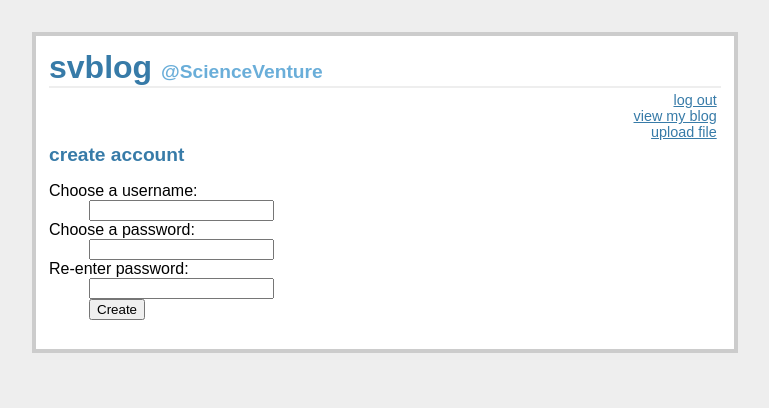
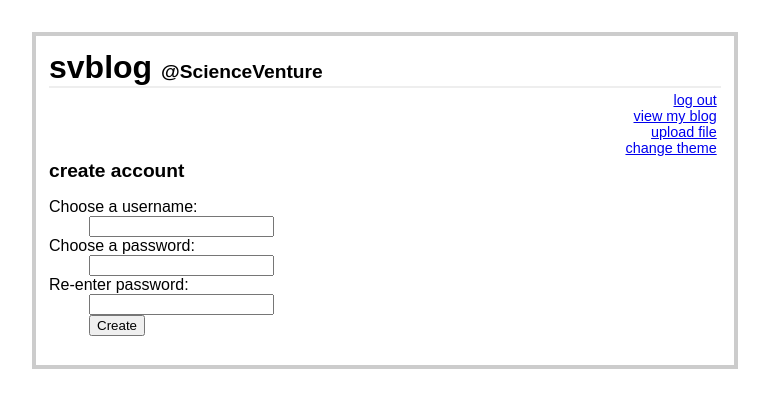
Before and after one commit to ToucheSir/svblog, a Flask app: page /create/ in a window 1280 px wide. Shown: the top 408 px of the page, without its empty margins (255-1024 px from the left). Run offline with Flask 2, Linux system fonts and the light colour scheme; the visitor is signed in with stand-in values (Sample User, id 1).

Commit message:
Added support for changed user themes, added two html templates"

```diff
--- a/app.py
+++ b/app.py
@@ -5,13 +5,13 @@
 # This file contains the main Flask
 # application logic for the project.
 
-import os
+import os, re
 from datetime import datetime, timedelta
 from flask import Flask, request, session, redirect, \
     url_for, render_template, flash, send_from_directory
 from flask.ext.sqlalchemy import SQLAlchemy
 from werkzeug import secure_filename
-from tools import get_user, has_file_access, valid_file, valid_user, display
+from tools import get_user, valid_file, valid_user, display
 from user import User, udb
 from upload import Upload, fdb
 from entry import Entry, edb
@@ -21,7 +21,7 @@
 
 def init_db():
     """
-    Create the initial user and file database tables.
+    Create the initial user, file and entry database tables.
     """
     udb.create_all()
     fdb.create_all()
@@ -45,6 +45,9 @@
     """
 
     error = None
+    if 'logged_in' not in session:
+        session['theme'] = app.config['DEFAULT_THEME']
+
     if request.method == 'POST':
         username = request.form['username']
 
@@ -65,15 +68,15 @@
                 user_instance.posting_enabled = False
                 udb.session.commit()
 
-            session['logged_in'] = username
-            session['posting_enabled'] = user_instance.posting_enabled
+            session['logged_in'], session['posting_enabled'], session['theme'] = \
+                username, user_instance.posting_enabled, user_instance.theme
             flash('Successfully logged in.')
             return redirect(url_for('entries', name=username))
     else:
-        return render_template('login.html')
+        return render_template('login.html', theme=session['theme'])
 
     display(error)
-    return render_template('login.html')
+    return render_template('login.html', theme=session['theme'])
 
 @app.route('/')
 def index():
@@ -82,10 +85,11 @@
 @app.route('/logout/')
 def logout():
     """
-    Logs a user out before returning to the login screen.
+    Logs a user out before returning to the login screen.`
     """
     session.pop('logged_in', None)
     session.pop('posting_enabled', None)
+    session['theme'] = app.config['DEFAULT_THEME']
     flash('Successfully logged out.')
     return redirect(url_for('login'))
 
@@ -95,30 +99,37 @@
     Allows a user to create a new account.
     """
     error = None
+    if 'logged_in' not in session:
+        session['theme'] = app.config['DEFAULT_THEME']
+
     if request.method == 'POST':
         # Get submitted values from fields.
-        username = request.form['username']
-        password = request.form['password-a']
+        username, password  = request.form['username'], request.form['password-a']
 
         # Check if there is a user by the same username in the database.
         user_instance = get_user(username)
         if user_instance is not None:
             error = 'Username is already taken.'
+        elif re.search(r'[^_a-zA-Z0-9]', username):
+            error = 'Username must only contain letters, numbers, and underscores.'
+        elif password == '':
+            error = 'Please enter a password.'
         elif password != request.form['password-b']:
             error = 'Passwords do not match.'
         else:
             # Add user to the database and log user in.
             user_instance = User(username, password)
+            user_instance.theme = app.config['DEFAULT_THEME']
             udb.session.add(user_instance)
             udb.session.commit()
 
             flash('Account created!')
-            session['logged_in'] = username
-            session['posting_enabled'] = user_instance.posting_enabled
+            session['logged_in'], session['posting_enabled'], session['theme'] = \
+                username, user_instance.posting_enabled, user_instance.theme
             return redirect(url_for('entries', name=username))
 
     display(error)
-    return render_template('create.html')
+    return render_template('create.html', theme=session['theme'])
 
 @app.route('/<name>/', methods=['GET', 'POST'])
 def entries(name):
@@ -128,14 +139,14 @@
     """
 
     if get_user(name) is not None:
+        session['theme'] = get_user(name).theme
         entries = [e for e in Entry.query.all()]
         entries.reverse()
         uploads = [dict(userid=f.userid, filename=f.filename) \
             for f in Upload.query.all()]
 
         if request.method == "POST":
-            title = request.form['title']
-            text = request.form['text']
+            title, text = request.form['title'], request.form['text']
 
             entry_instance = Entry(name, title, text)
             edb.session.add(entry_instance)
@@ -145,7 +156,7 @@
             return redirect(url_for('entries', name=name))
         else:
             return render_template('entries.html', username=name, \
-                uploads=uploads, entries=entries)
+                uploads=uploads, entries=entries, theme=session['theme'])
     else:
         display("User does not exist.")
         return redirect(url_for('login'))
@@ -185,7 +196,7 @@
                 return redirect(url_for('entries', name=name))
             else:
                 flash("Invalid filename or file type.")
-        return render_template('upload.html', username=name)
+        return render_template('upload.html', username=name, theme=session['theme'])
 
     # If an error occurs, display the error and
     # redirect to the appropriate page.
@@ -202,6 +213,51 @@
     """
     return send_from_directory(app.config['UPLOAD_FOLDER'], filename)
 
+@app.route('/<name>/theme/', methods=['GET', 'POST'])
+def change_theme(name):
+    """
+    This page will allow the user to change the appearance of their blog.
+    """
+
+    # Check if the user is logged in before allowing to change theme.
+    error = valid_user(name)
+    if error is None:
+        if request.method == 'POST':
+            new_theme = request.form['theme']
+            user_instance = get_user(name)
+
+            # Change the user's theme, change the theme in browser and
+            # store the changed theme in the user database.
+            user_instance.theme = session['theme'] = new_theme
+            udb.session.commit()
+
+            flash('Theme changed to %s.' % new_theme.lower())
+            return redirect(url_for('change_theme', name=name))
+
+        return render_template('theme.html', username=name, theme=session['theme'])
+
+    # If an error occurs, display the error and
+    # redirect to the appropriate page.
+    display(error)
+    if 'logged_in' in session:
+        return redirect(url_for('upload', name=session['logged_in']))
+    else:
+        return redirect(url_for('login'))
+
+@app.route('/<name>/all/')
+def view_users(name):
+    """
+    This page will allow the administrator to view the blogs of all registered users.
+    """
+
+    # Check if the logged in user is the administrator.
+    if 'logged_in' in session and session['logged_in'] == "admin":
+        users = [u for u in User.query.all()]
+        return render_template('all.html', username=name, users=users, theme=session['theme'])
+    else:
+        error = "Must be logged in as the administrator to access this page."
+        display(error)
+        return redirect(url_for('login'))
 
 if __name__ == "__main__":
     init_db()
--- a/entry.py
+++ b/entry.py
@@ -11,7 +11,7 @@
 
 app = Flask(__name__)
 app.config['SQLALCHEMY_DATABASE_URI'] = \
-    'sqlite://///Users/jamesgray/Desktop/Science Venture/svblog/data/entries.db'
+    'sqlite://///home/edesign/svblog/data/entries.db'
 
 # Create SQLAlchemy object for file database
 edb = SQLAlchemy(app)
--- a/settings.cfg
+++ b/settings.cfg
@@ -6,4 +6,5 @@
 
 DEBUG = True
 SECRET_KEY = '\x8a\xb7\xc08\x16V\x03\xa5\x81\x82'
-UPLOAD_FOLDER = '/Users/jamesgray/Desktop/Science Venture/svblog/uploads/'
+UPLOAD_FOLDER = '/home/edesign/svblog/uploads/'
+DEFAULT_THEME = "blue"
--- a/static/style.css
+++ b/static/style.css
@@ -5,19 +5,97 @@
 *  Contains style rules for all pages.
 */
 
-body            { font-family: 'Myriad Pro', sans-serif; background: #eee; }
-a, h1, h2       { color: #377ba8; }
-h1, h2          { margin: 0; }
-h1              { border-bottom: 2px solid #eee; }
-h2              { font-size: 1.2em; }
+body.blue { background: #cee5F5; }
+body.green { background: #cef6d4; }
+body.red { background: #ffa294; }
+body.orange { background: #FFc392; }
+body.white { background: #fff; }
+body.black { background: #000; }
 
-.page           { margin: 2em auto; width: 42em; border: 4px solid #ccc; padding: 0.8em; background: white; }
-.entries        { list-style: none; margin: 0.8em; padding: 0; border-bottom: 2px solid #eee; }
-.entries li     { margin: 0.8em 1.2em; }
-.entries li h2  { margin-left: -1em; }
-.add-entry      { font-size: 0.9em; border-bottom: 2px solid #eee; }
-.add-entry dl   { font-weight: bold; }
-.navigation     { text-align: right; font-size: 0.9em; padding: 0.3em; }
-.flash          { background: #cee5F5; padding: 0.5em; margin: 0.5em; }
+body {
+    font-family: 'Myriad Pro', sans-serif;
+}
 
-#subtitle       { color: #6AAED9; font-size: 0.6em; }
+a.blue, h1.blue, h2.blue, h4.blue { color: #377ba8; }
+a.green, h1.green, h2.green, h4.green { color: #37a87b; }
+a.red, h1.red, h2.red, h4.red { color: #a83737; }
+a.orange, h1.orange, h2.orange, h4.orange { color: #FF8C00; }
+a.white, h1.white, h2.white, h4.white { color: #000;}
+a.black, h1.black, h2.black, h4.black, p.black { color: #fff;}
+
+h1, h2 {
+    margin: 0;
+}
+
+h1 {
+    border-bottom: 2px solid #eee;
+}
+
+h2 {
+    font-size: 1.2em;
+}
+
+.page {
+    margin: 2em auto;
+    width: 42em;
+    border: 4px solid #ccc;
+    padding: 0.8em;
+    background: white;
+}
+
+.black .page { background: #222; }
+
+.entries {
+    list-style: none;
+    margin: 0.8em;
+    padding: 0;
+    border-bottom: 2px solid #eee;
+}
+
+.black .entries { color: #fff; }
+
+.entries li {
+    margin: 0.8em 1.2em;
+}
+
+.entries li h2 {
+    margin-left: -1em;
+}
+
+.add-entry {
+    font-size: 0.9em;
+    border-bottom: 2px solid #eee;
+}
+
+.add-entry dl {
+    font-weight: bold;
+}
+
+.navigation {
+    text-align: right;
+    font-size: 0.9em;
+    padding: 0.3em;
+}
+
+.blue .flash { background: #cee5F5; }
+.green .flash { background: #cef6d4; }
+.red .flash { background: #ffa294; }
+.orange .flash { background: #ffc392;}
+.white .flash { background: #ddd; }
+.black .flash { background: #444; color: #fff;}
+
+.flash {
+    padding: 0.5em;
+    margin: 0.5em;
+}
+
+.blue .subtitle { color: #6aaed9; }
+.green .subtitle { color: #6adbae; }
+.red .subtitle { color: #db6a6a; }
+.orange .subtitle { color: #FFbf33;}
+.white .subtitle { color: #bbb; }
+.black .subtitle { color: #aaa; }
+
+.subtitle {
+    font-size: 0.6em;
+}
--- a/templates/create.html
+++ b/templates/create.html
@@ -7,7 +7,7 @@
 
 {% extends "index.html" %}
 {% block body %}
-	<h2>create account</h2>
+	<h2 class="{{ theme }}" >create account</h2>
 	<form action="{{ url_for('create') }}" method="post">
 		<dl>
 			<dt>Choose a username:
--- a/templates/index.html
+++ b/templates/index.html
@@ -7,36 +7,40 @@
 	site - each other page inherits this via Jinja2.-->
 
 <title>svblog</title>
-<link rel="stylesheet" type="text/css" href="{{ url_for('static',
-filename='style.css') }}">
-<div class="page">
+<link rel="stylesheet" type="text/css" href="{{ url_for('static', filename="style.css") }}">
+<body class="{{ theme }}">
+<div class="{{ theme }} page">
 	{% if request.path == "/login/" or request.path == "/create/" %}
-		<h1>svblog <span id="subtitle">@ScienceVenture</span></h1>
+		<h1 class="{{ theme }}">svblog <span class="{{ theme }} subtitle">@ScienceVenture</span></h1>
 	{% else %}
-		<h1>{{ username }}'s blog <span id="subtitle">@ScienceVenture</span></h1>
+		<h1 class="{{ theme }}">{{ username }}'s blog <span class="{{ theme }} subtitle">@ScienceVenture</span></h1>
 	{% endif %}
 
 	{% for message in get_flashed_messages() %}
-    	<div class="flash">{{ message }}</div>
+    	<div class="{{ theme }} flash">{{ message }}</div>
   	{% endfor %}
 
 	<div class="navigation">
 		{% if not session.logged_in %}
 			{% if request.path != "/create/" %}
-				<a href="{{ url_for('create') }}">create account</a> <br>
+				<a class="{{ theme }}" href="{{ url_for('create') }}">create account</a> <br>
 			{% endif %}
 			{% if request.path != "/login/" %}
-				<a href="{{ url_for('login') }}">log in</a>
+				<a class="{{ theme }}" href="{{ url_for('login') }}">log in</a>
 			{% endif %}
 		{% else %}
-				<a href="{{ url_for('logout') }}">log out</a> <br>
+				<a class="{{ theme }}" href="{{ url_for('logout') }}">log out</a> <br>
 			{% if request.path != "/%s/" % session['logged_in'] %}
-				<a href="{{ url_for('entries', name=session['logged_in']) }}">view my blog</a> <br>
+				<a class="{{ theme }}" href="{{ url_for('entries', name=session['logged_in']) }}">view my blog</a> <br>
 			{% endif %}
 			{% if request.path != "/%s/upload/" % session['logged_in'] and session['posting_enabled'] == True %}
-				<a href="{{ url_for('upload', name=session['logged_in']) }}">upload file</a>
+				<a class="{{ theme }}" href="{{ url_for('upload', name=session['logged_in']) }}">upload file</a> <br>
+			{% endif %}
+			{% if request.path != "/%s/theme/" % session['logged_in'] %}
+				<a class="{{ theme }}" href="{{ url_for('change_theme', name=session['logged_in']) }}">change theme</a>
 			{% endif %}
 		{% endif %}
 	</div>
 	{% block body %}{% endblock %}
 </div>
+</body>
--- a/templates/login.html
+++ b/templates/login.html
@@ -7,7 +7,7 @@
 
 {% extends "index.html" %}
 {% block body %}
-	<h2>login</h2>
+	<h2 class="{{ theme }}">login</h2>
 	<form action="{{ url_for('login') }}" method="post">
 		<dl>
 			<dt>Username:
--- a/templates/upload.html
+++ b/templates/upload.html
@@ -7,7 +7,7 @@
 
 {% extends "index.html" %}
 {% block body %}
-	<h2>upload new file</h2>
+	<h2 class="{{ theme }}" >upload new file</h2>
 	<form action="{{ url_for('upload', name=session['logged_in']) }}" method="post" enctype="multipart/form-data">
 		<p>	<input type="file" name="file">
 			<input type="submit" value="Upload">
--- a/upload.py
+++ b/upload.py
@@ -11,7 +11,7 @@
 
 app = Flask(__name__)
 app.config['SQLALCHEMY_DATABASE_URI'] = \
-	'sqlite://///Users/jamesgray/Desktop/Science Venture/svblog/data/uploads.db'
+	'sqlite://///home/edesign/svblog/data/uploads.db'
 
 # Create SQLAlchemy object for file database
 fdb = SQLAlchemy(app)
--- a/user.py
+++ b/user.py
@@ -13,7 +13,7 @@
 
 app = Flask(__name__)
 app.config['SQLALCHEMY_DATABASE_URI'] = \
-    'sqlite://///Users/jamesgray/Desktop/Science Venture/svblog/data/users.db'
+    'sqlite://///home/edesign/svblog/data/users.db'
 
 # Create SQLAlchemy object for user database
 udb = SQLAlchemy(app)
@@ -27,6 +27,7 @@
 	pw_hash = udb.Column(udb.String(160))
 	creation_date = udb.Column(udb.DateTime)
 	posting_enabled = udb.Column(udb.Boolean)
+	theme = udb.Column(udb.String(80))
 
 	def __init__(self, username, password):
 		self.name = username
@@ -41,6 +42,7 @@
 			self.__set_pw(password)
 			self.creation_date = datetime.now()
 			self.posting_enabled = True
+			self.theme = 'blue'
 
 	def __set_pw(self, password):
 		"""
```
Also changed, not shown: templates/entries.html (+4 -4 lines), tools.py (+0 -8 lines).
